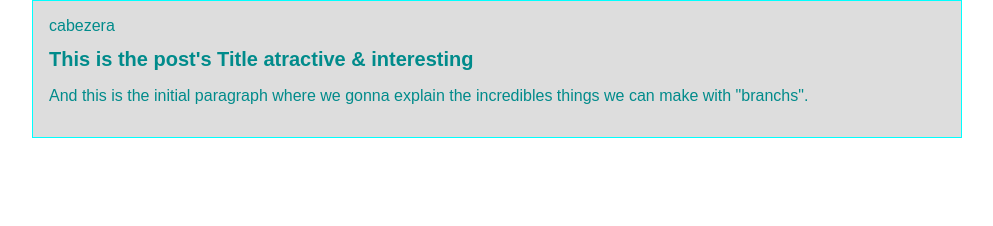
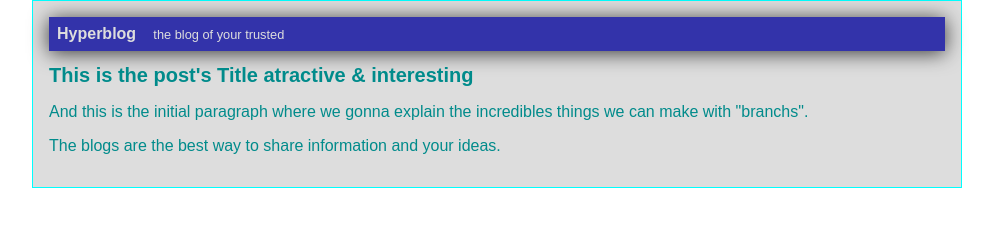
Before and after one commit to crizy182/CursoGit2019, a plain HTML site: page index.html in a window 1280 px wide. Shown: the whole page, without its empty margins (143-1136 px from the left). Drawn offline with Linux system fonts and the light colour scheme.

Commit message:
The header with blue design done

```diff
--- a/css/estilos.css
+++ b/css/estilos.css
@@ -5,6 +5,21 @@ body{
     font-size: 16px;
     margin:0;
     padding: 0;
+}
+
+#header{
+    background: #33A;
+    box-shadow: 0px 2px 20px 0px rgba(0, 0, 0, .75);
+    color: #dddddd;
+    font-weight: bold;
+    margin: 0;
+    padding: 0.5em;
+}
+
+#header #tagline{
+    padding: 0  0   0   1em;
+    font-weight: normal;
+    font-size: 0.8em;
 }
 
 #container {
--- a/index.html
+++ b/index.html
@@ -10,11 +10,12 @@
 
 <body>
     <div id="container">
-        <div id="header">cabezera</div>
+        <div id="header">Hyperblog <span id="tagline">the blog of your trusted</span></div>
         <div id="post">
             <h1>This is the post's Title atractive & interesting </h1>
             <p>And this is the initial paragraph where we gonna explain the incredibles things
                 we can make with "branchs". </p>
+            <p>The blogs are the best way to share information and your ideas.
         </div>
     </div>
 </body>
```
